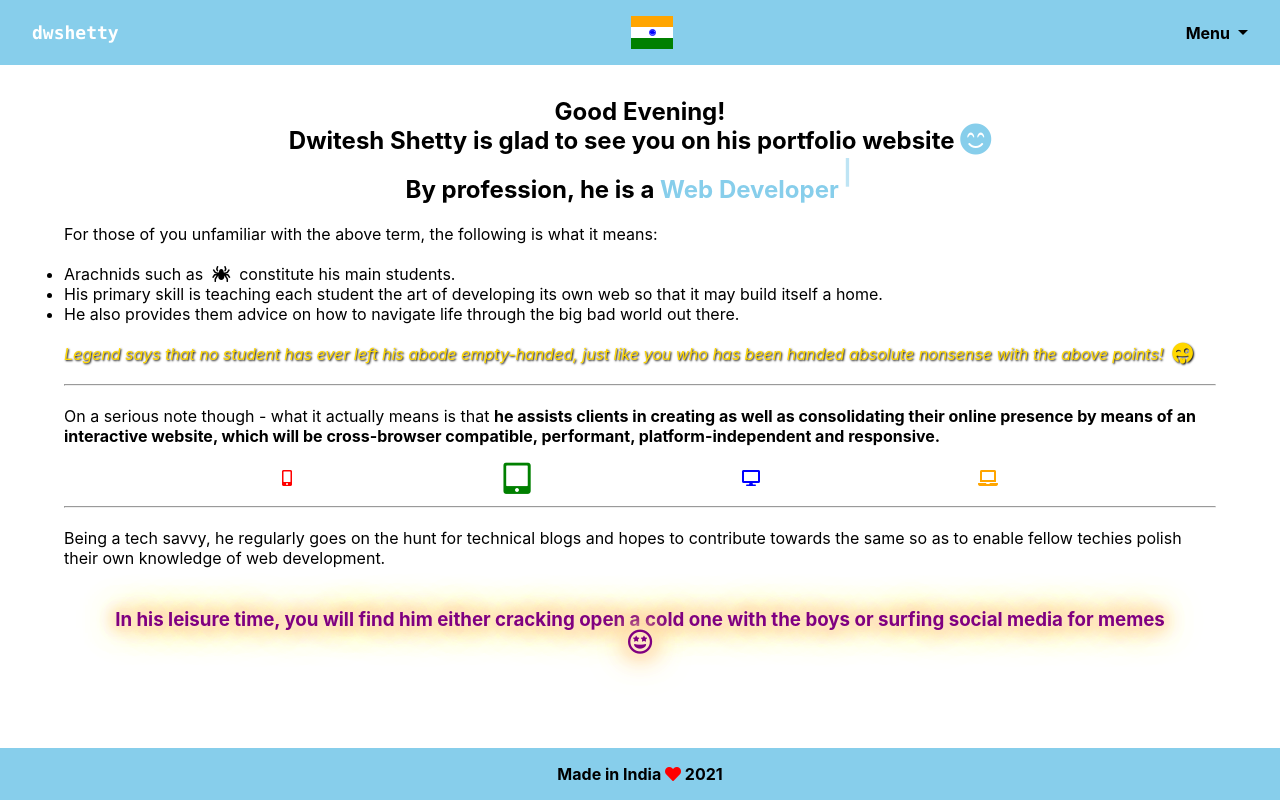
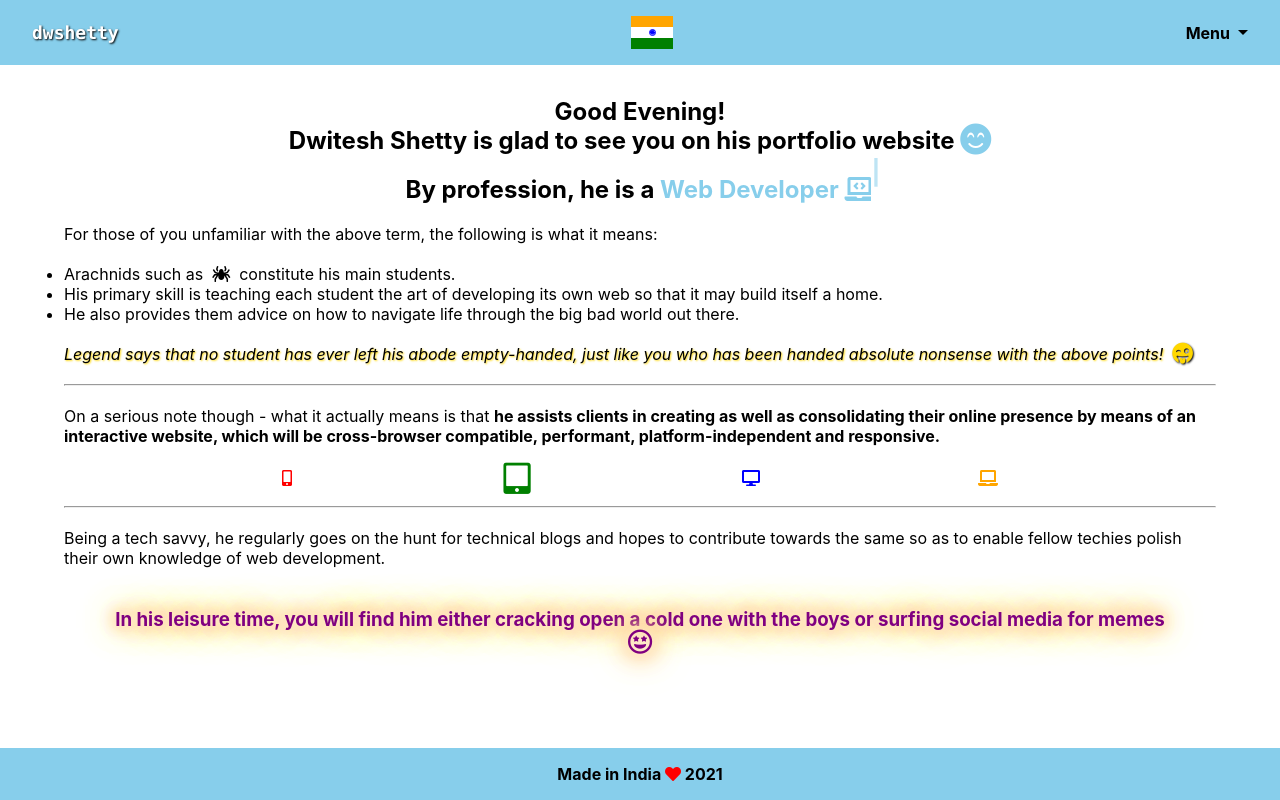
Before and after one commit to dwshetty/dwshetty.github.io, a React (Create React App) app: page /#/ in a window 1280 px wide. Built offline with nearby package versions, Linux system fonts and the light colour scheme.

Commit message:
accessibility improvements

```diff
--- a/src/components/Header/styles.scss
+++ b/src/components/Header/styles.scss
@@ -15,6 +15,10 @@ header {
   > nav {
     font-weight: bold;
     font-size: large;
+
+    a {
+      text-shadow: 1px 1px 2px #000;
+    }
   }
 
   .flag {
--- a/src/routes/Home/styles.module.scss
+++ b/src/routes/Home/styles.module.scss
@@ -51,7 +51,9 @@
         opacity: 1;
         color: white;
         background-color: white;
-        animation: toggle 5s linear 4s infinite normal;
+        // animation: toggle 5s linear 4s infinite normal;
+        animation: toggle 5s linear 1s infinite normal;
+        left: 100%;
 
         .cursor {
           position: relative;
@@ -70,24 +72,29 @@
   }
 
   .pointsWrapper {
-    ul {
-      li {
-        transform: translateX(200%);
-        animation: slide-from-right 2s linear 1s 1 forwards;
-      }
+    // ul {
+    //   li {
+    //     transform: translateX(200%);
+    //     animation: slide-from-right 2s linear 1s 1 forwards;
+    //   }
 
-      li:first-child {
-        animation-delay: 0s;
-      }
+    //   li:first-child {
+    //     animation-delay: 0s;
+    //   }
 
-      li:last-child {
-        animation-delay: 2s;
-      }
-    }
+    //   li:last-child {
+    //     animation-delay: 2s;
+    //   }
+    // }
 
     blockquote {
-      color: gold;
-      text-shadow: 1px 1px 2px #000;
+      color: #000;
+      text-shadow: 1px 1px 2px gold;
+
+      i {
+        color: gold;
+        text-shadow: 1px 1px 2px #000;
+      }
     }
   }
 
@@ -145,12 +152,12 @@
   10%,
   90%,
   100% {
-    left: 0;
+    left: 100%;
   }
 
   33%,
   67% {
-    left: 100%;
+    left: 0%;
   }
 }
 
@@ -160,11 +167,11 @@
   }
 }
 
-@keyframes slide-from-right {
-  to {
-    transform: translateX(0%);
-  }
-}
+// @keyframes slide-from-right {
+//   to {
+//     transform: translateX(0%);
+//   }
+// }
 
 @keyframes glowing {
   from {
```
